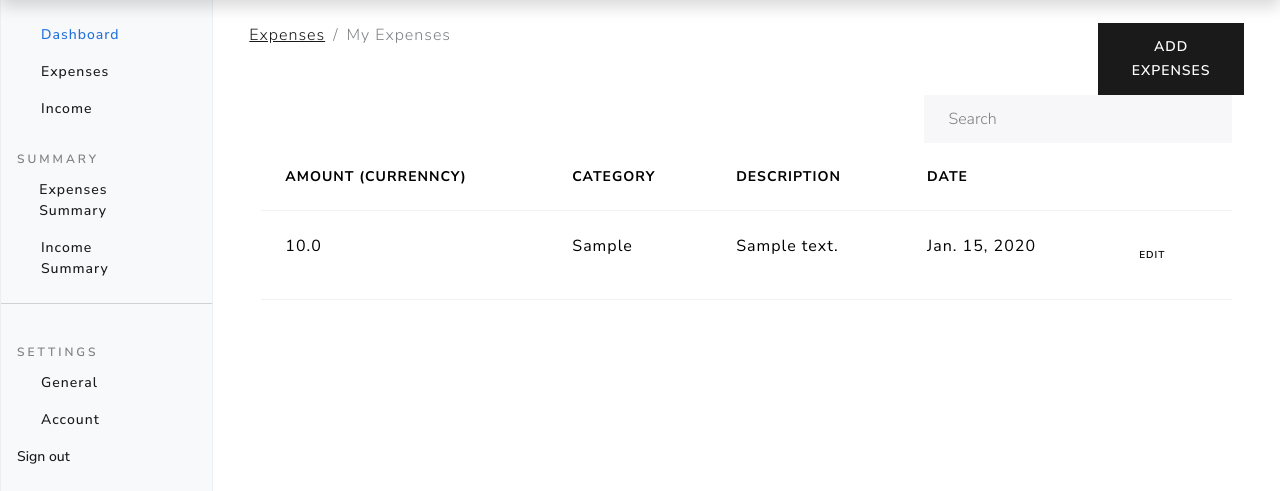
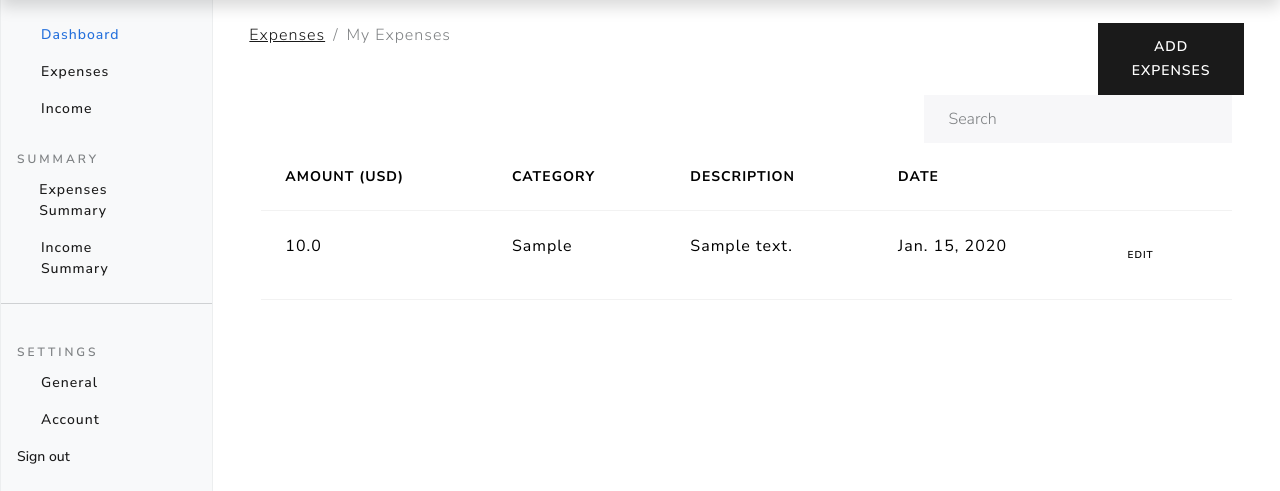
Before and after one commit to iamharshitnegi/Extracker, a Django app: page / in a window 1280 px wide. Shown: the part 49-540 px from the top of the page. Run offline with Django 4.2, Linux system fonts and the light colour scheme; a user stored in the database is signed in; tables that the repository leaves empty hold one stand-in row (values such as "Sample post"); some libraries are stand-ins or nearby versions.

Commit message:
bug fixes add-expensses

```diff
--- a/personal_expenses/views.py
+++ b/personal_expenses/views.py
@@ -5,6 +5,7 @@ from .models import Category, Expense
 from django.contrib import messages
 from django.http import JsonResponse
 import json
+from userSettings.models import UserSettings
 
 # Create your views here.
 @never_cache
@@ -12,8 +13,10 @@ import json
 def index(request):
     categories= Category.objects.all()
     expenses=Expense.objects.filter(owner=request.user).order_by("-date")
+    currency_type = UserSettings.objects.get(user=request.user).currency
     context={
-        'expenses': expenses
+        'expenses': expenses,
+        'currency_type': currency_type
     }
     return render(request, 'personal_expenses/index.html', context)
 def add_expenses(request):
@@ -37,6 +40,10 @@ def add_expenses(request):
 
         if not description:
             messages.error(request, 'Description cannot be left blank')
+            return render(request, 'personal_expenses/add_expenses.html', context)
+
+        if not date:
+            messages.error(request, 'Date cannot be left blank')
             return render(request, 'personal_expenses/add_expenses.html', context)
 
 
--- a/templates/personal_expenses/add_expenses.html
+++ b/templates/personal_expenses/add_expenses.html
@@ -38,7 +38,7 @@
         </div>
         <div class="form-group">
           <label for="">Date Of Expense</label>
-          <input type="date" class="form-control form-control-sm" name="expenseDate">
+          <input type="date" class="form-control form-control-sm" name="expenseDate" value="{{values.date |date:'Y-m-d'}}">
         </div>
 
         <input type="submit" value="Submit" class="btn btn-primary btn-primary-sm">
--- a/templates/personal_expenses/index.html
+++ b/templates/personal_expenses/index.html
@@ -45,7 +45,7 @@
       <table class="table table-stripped table-hover">
         <thead>
           <tr>
-            <th>Amount (CURRENNCY)</th>
+            <th>Amount ({{currency_type}})</th>
             <th>Category</th>
             <th>Description</th>
             <th>Date</th>
@@ -76,7 +76,7 @@
       <table class="table table-stripped table-hover">
         <thead>
           <tr>
-            <th>Amount (CURRENNCY)</th>
+            <th>Amount ({{currency_type}})</th>
             <th>Category</th>
             <th>Description</th>
             <th>Date</th>
```
